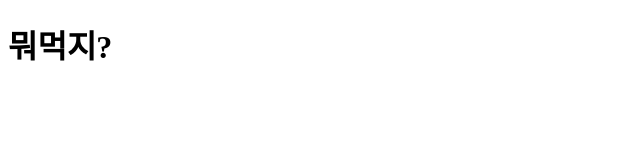
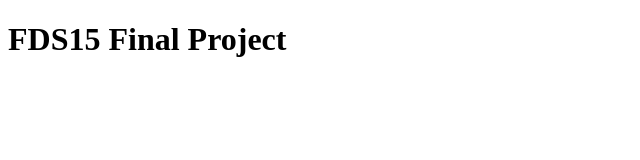
Before and after one commit to Developer-Mang/practice-team-project, a plain HTML site: page index.html in a window 1280 px wide. Shown: the whole page, without its empty margins (0-640 px from the left). Drawn offline with Linux system fonts and the light colour scheme.

Commit message:
feat: h1 tag

```diff
--- a/index.html
+++ b/index.html
@@ -3,6 +3,6 @@
   <head>
   </head>
   <body>
-    <h1>뭐먹지?</h1>
+    <h1>FDS15 Final Project</h1>
   </body>
 </html>
```
